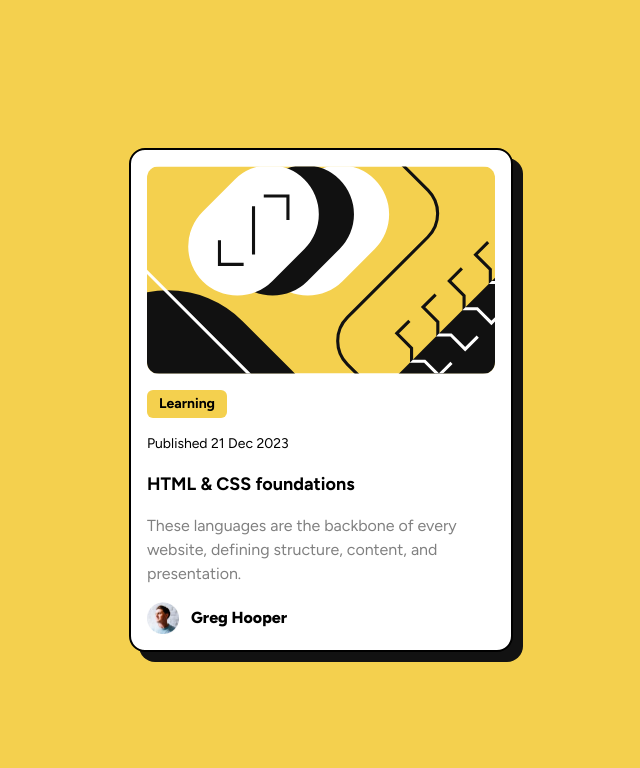
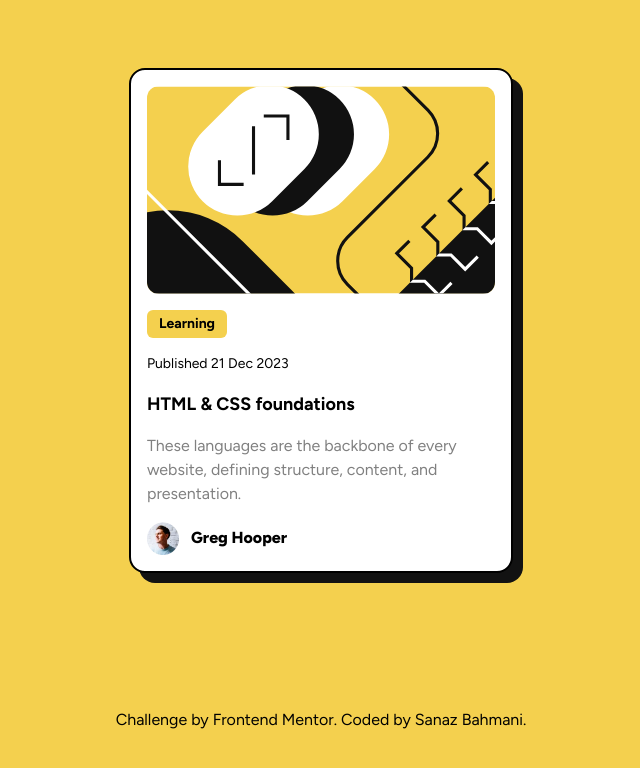
Before and after one commit to SanazBHMN/blog-preview-card-main, a website: page src/index.html in a window 1280 px wide. Shown: the whole page, without its empty margins (319-959 px from the left). Drawn offline with Linux system fonts and the light colour scheme.

Commit message:
Add attribution

```diff
--- a/src/index.html
+++ b/src/index.html
@@ -57,12 +57,11 @@
         </section>
       </div>
     </main>
-
-    <!-- <div class="attribution">
+    <div class="attribution">
       Challenge by
       <a href="https://www.frontendmentor.io?ref=challenge" target="_blank"
         >Frontend Mentor</a
-      >. Coded by <a href="#">Your Name Here</a>.
-    </div> -->
+      >. Coded by <a href="https://github.com/SanazBHMN">Sanaz Bahmani</a>.
+    </div>
   </body>
 </html>
```
